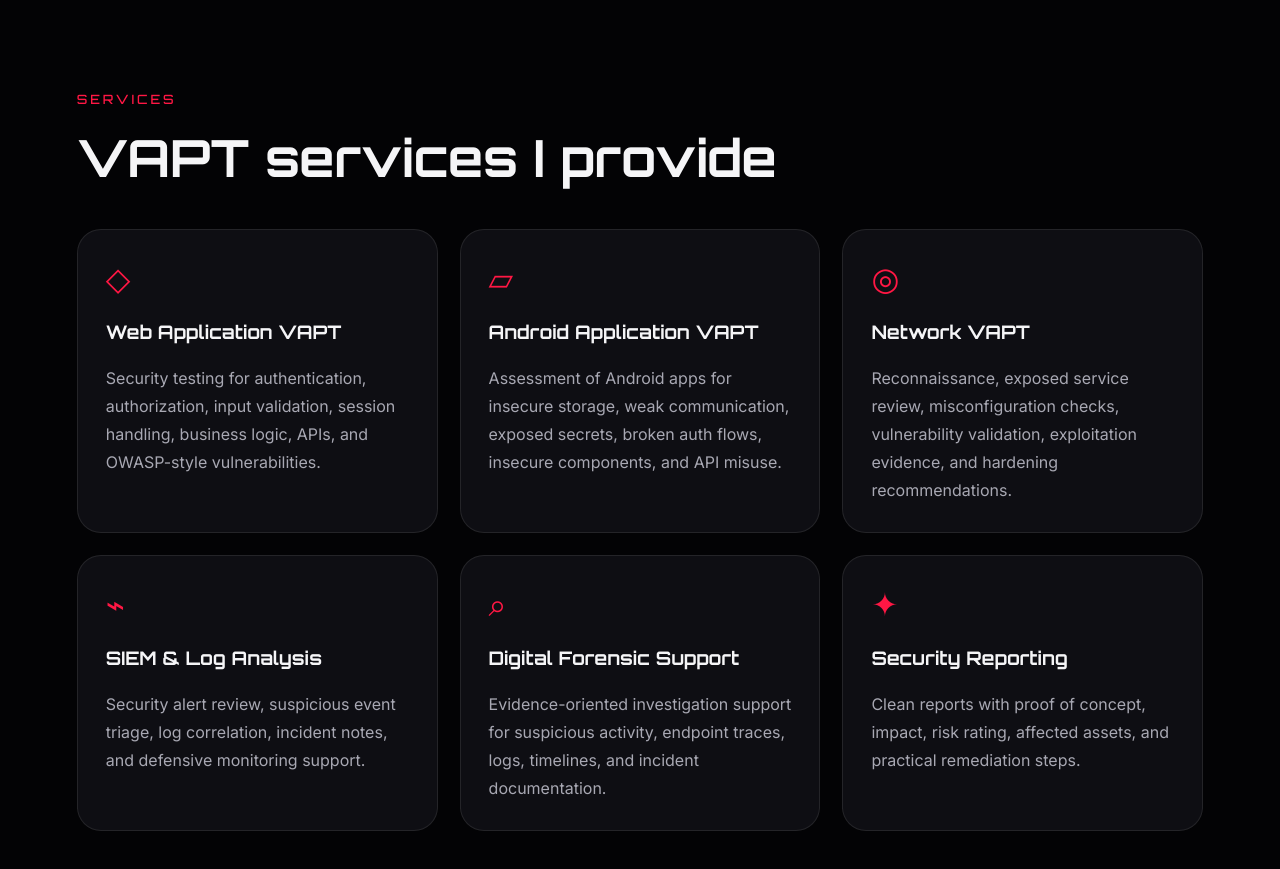
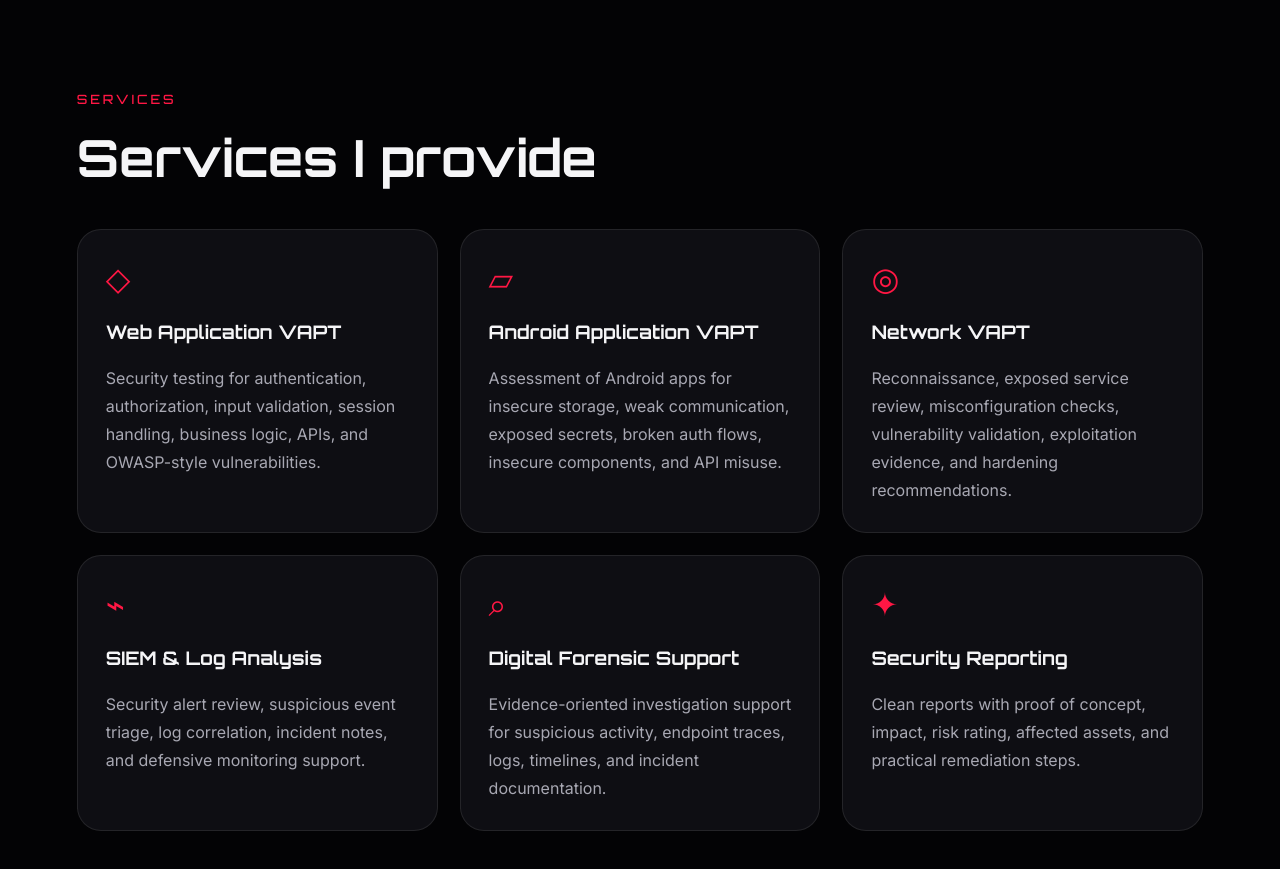
Before and after one commit to Pentester-Shrikant/shrikant-portfolio, a plain HTML site: page index.html in a window 1280 px wide. Shown: the part 1620-2489 px from the top of the page. Drawn offline with Linux system fonts and the light colour scheme.

Commit message:
Update index.html

```diff
--- a/index.html
+++ b/index.html
@@ -132,7 +132,7 @@
     <section id="services" class="section">
       <div class="section-heading reveal">
         <p class="eyebrow">Services</p>
-        <h2>VAPT services I provide</h2>
+        <h2>Services I provide</h2>
       </div>
 
       <div class="services-grid">
```
